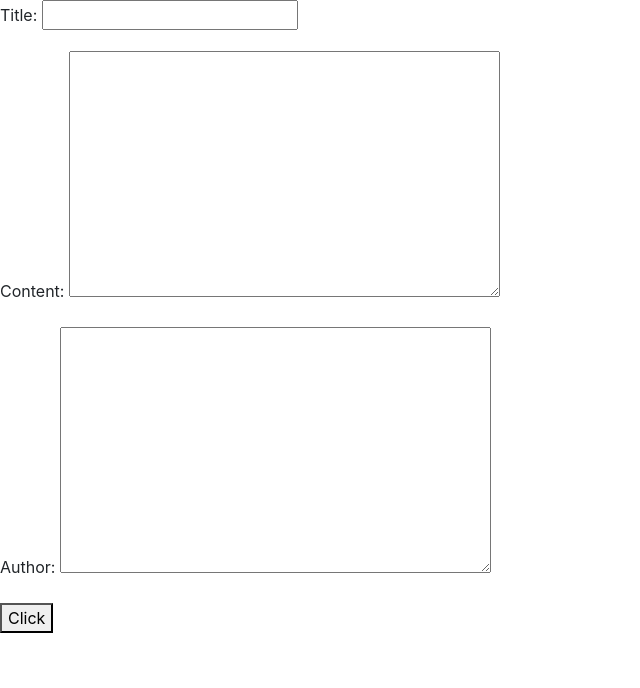
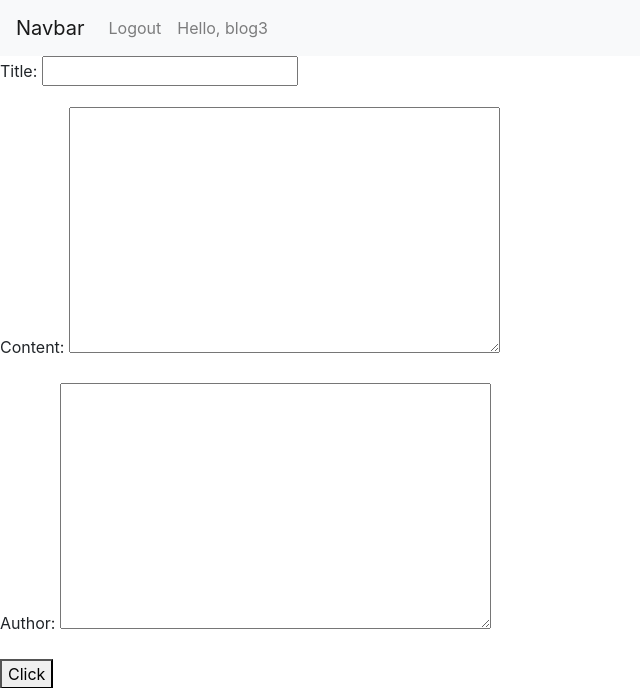
Before and after one commit to Khailas12/Blog-Website, a Django app: page /blog/ in a window 1280 px wide. Shown: the top 688 px of the page, without its empty margins (0-640 px from the left). Run offline with Django 3.2, Linux system fonts and the light colour scheme; a user stored in the database is signed in; some libraries are stand-ins or nearby versions.

Commit message:
logout added

```diff
--- a/templates/base.html
+++ b/templates/base.html
@@ -13,6 +13,7 @@
 </head>
 
 <body>
+    {% include 'navbar.html' %}
     {% block content %}
 
     <script src="https://code.jquery.com/jquery-3.4.1.slim.min.js"
--- /dev/null
+++ b/templates/navbar.html
@@ -0,0 +1,26 @@
+<nav class="navbar navbar-expand-lg navbar-light bg-light">
+    <a class="navbar-brand" href="#">Navbar</a>
+    <button class="navbar-toggler" type="button" data-toggle="collapse" data-target="#navbarText" aria-controls="navbarText" aria-expanded="false" aria-label="Toggle navigation">
+      <span class="navbar-toggler-icon"></span>
+    </button>
+    <div class="collapse navbar-collapse" id="navbarText">
+      <ul class="navbar-nav mr-auto">
+        {% if user.is_authenticated %}
+
+        <li class="nav-item">
+          <a class="nav-link" href="/logout">Logout</a>
+        </li>
+        <li class="nav-item">
+          <a class="nav-link" href="/">Hello, {{user.username}}</a>
+        </li>
+
+        {% else %}
+
+        <li class="nav-item">
+          <a class="nav-link" href="/login">Login</a>
+        </li>
+
+        {% endif %}
+      </ul>
+    </div>
+  </nav>
--- a/user_auth/views.py
+++ b/user_auth/views.py
@@ -16,7 +16,7 @@ def signup(request, *args, **kwargs):
     if request.method == 'POST':
         form = SignUpForm(request.POST or None)
 
-        if form.is_valid():
+        if form.is_valid(           ):
             user = form.save()
 
             # Retreives the profile instance created by signal by hard refresh from db and calling this fixes the synchronism issue.
```
Also changed, not shown: db.sqlite3.
